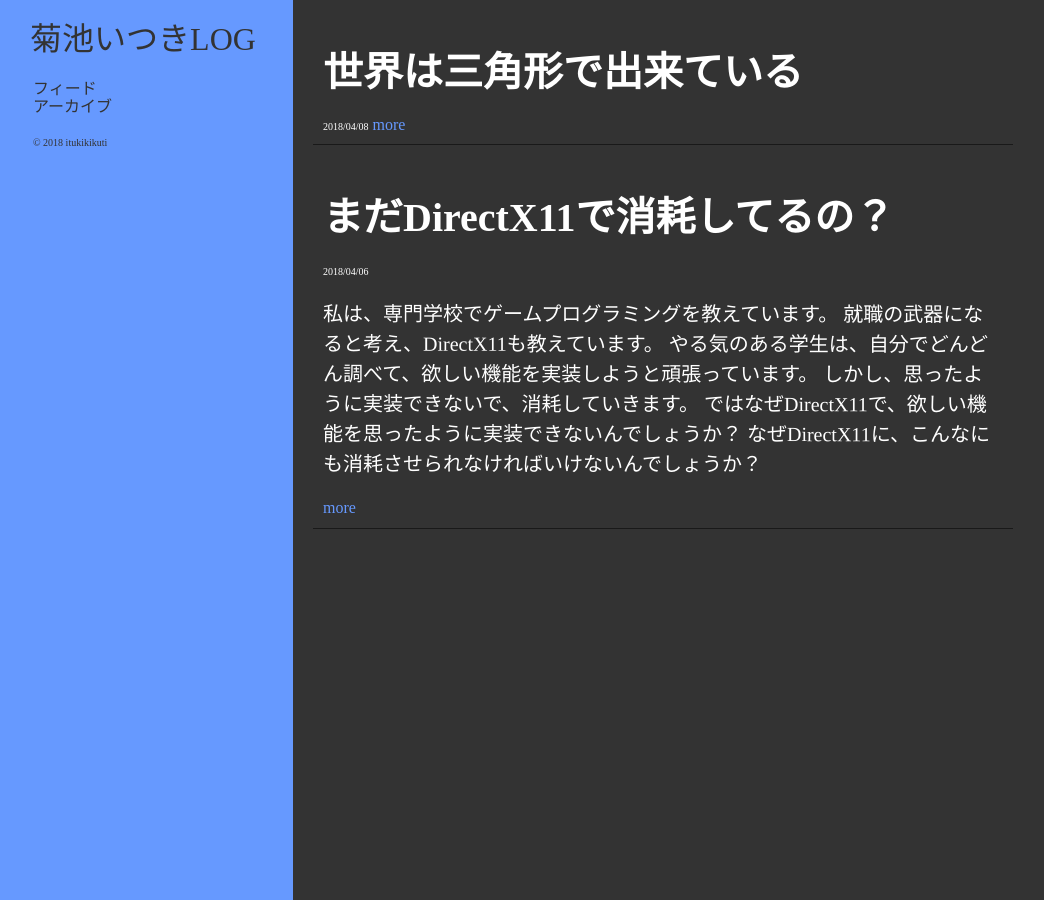
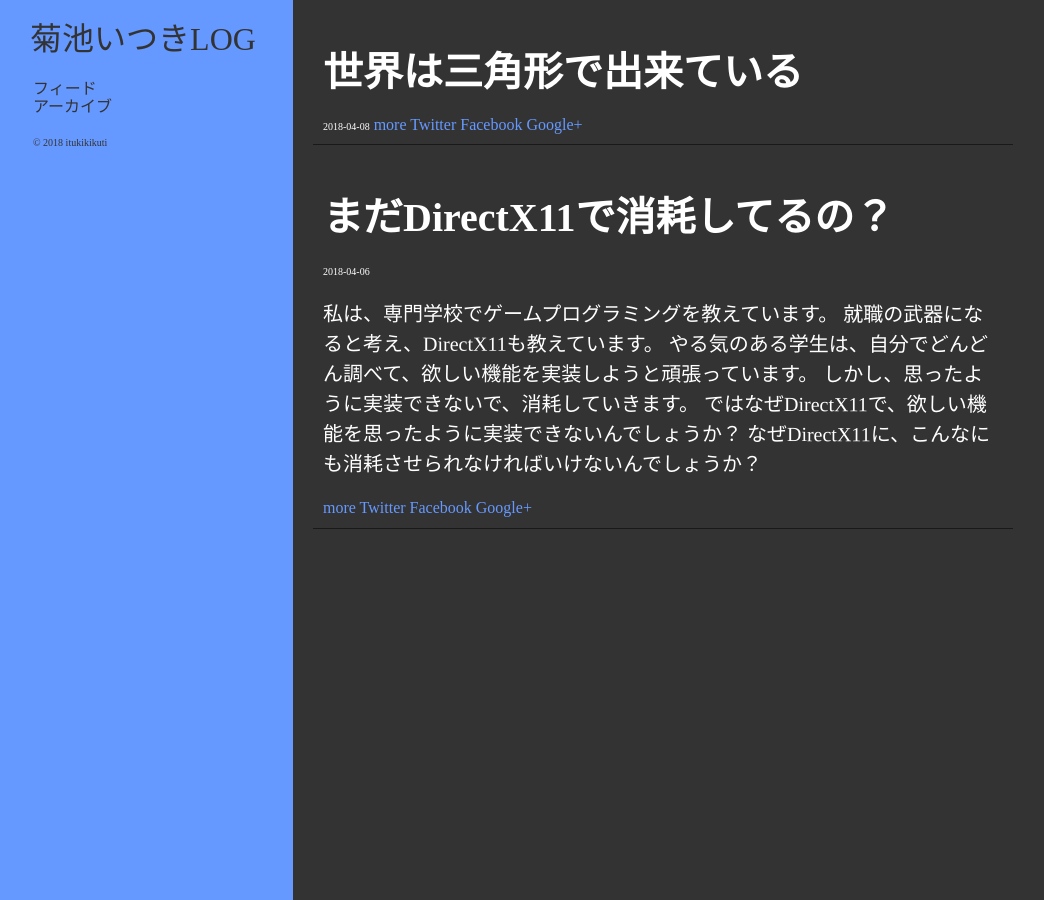
Before and after one commit to itukikikuti/windblow.net, a Jekyll site: the page built from index.html, in a window 1280 px wide. Shown: the whole page, without its empty margins (7-1051 px from the left). Built offline with Jekyll 4.4.1, drawn with Linux system fonts in a browser that asks for light colours; some web fonts are replaced; the list of posts is cut into pages by our own code.

Commit message:
Update index.html

```diff
--- a/index.html
+++ b/index.html
@@ -1,12 +1,21 @@
 ---
 layout: outline
 ---
+<script>
+    function Popup(url)
+    {
+        window.open(url, "シェア", "width=500,height=500").focus();
+    }
+</script>
 {% for post in paginator.posts %}
 <article>
     <h2><a href="{{ post.url }}">{{ post.title }}</a></h2>
-    <time>{{ post.date | date: "%Y/%m/%d" }}</time>
+    <time>{{ post.date | date: "%Y-%m-%d" }}</time>
     {{ post.excerpt }}
     <a href="{{ post.url }}">more</a>
+    <a href="javascript:Popup(&quot;https://twitter.com/intent/tweet?url={{ site.url }}{{ page.url }}&quot;);">Twitter</a>
+    <a href="javascript:Popup(&quot;https://www.facebook.com/sharer/sharer.php?u={{ site.url }}{{ page.url }}&quot;);">Facebook</a>
+    <a href="javascript:Popup(&quot;https://plus.google.com/share?url={{ site.url }}{{ page.url }}&quot;);">Google+</a>
 </article>
 {% endfor %}
 
```
